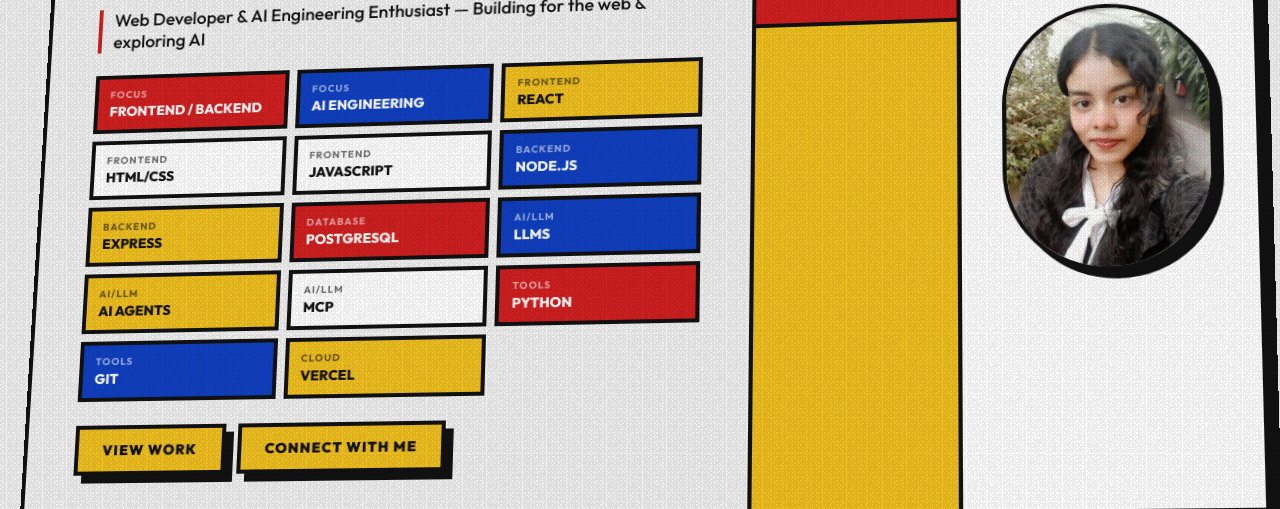
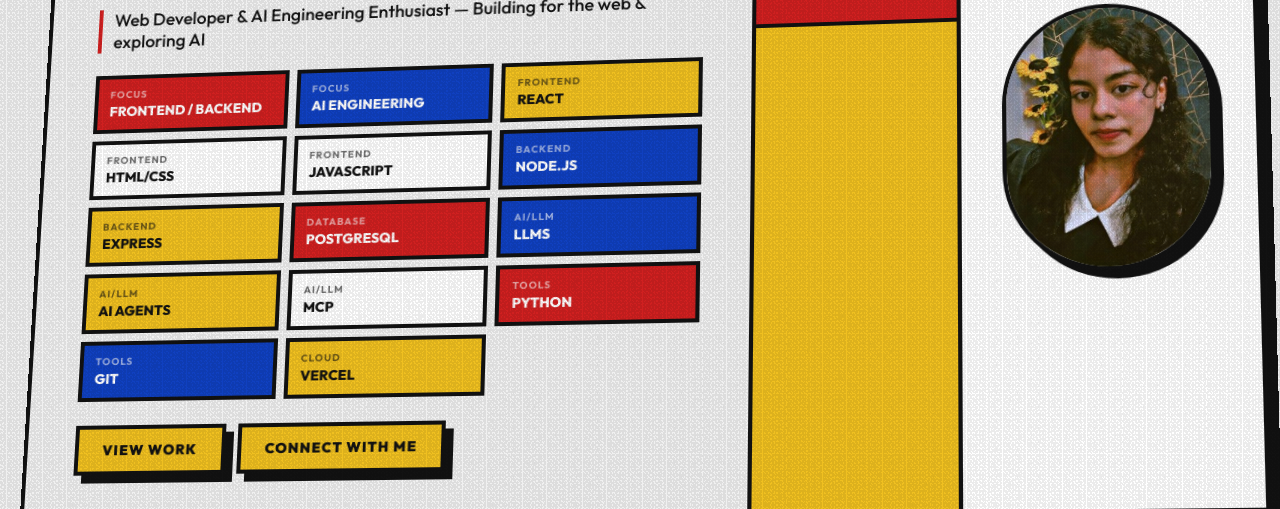
Before and after one commit to Harshitaonweb/My-Portfolio, a plain HTML site: page index.html in a window 1280 px wide. Shown: the part 282-791 px from the top of the page. Drawn offline with Linux system fonts and the light colour scheme.

Commit message:
picture update

```diff
--- a/index.html
+++ b/index.html
@@ -87,7 +87,7 @@
         <div class="comp-red"></div>
         <div class="comp-white">
           <div class="comp-oval">
-            <img src="PHOTO-2026-03-09-20-04-49.jpg" alt="Harshita Raj" class="comp-img">
+            <img src="My picture.jpeg" alt="Harshita Raj" class="comp-img">
           </div>
         </div>
         <div class="comp-yellow"></div>
```
Also changed, not shown: My picture.jpeg (added), PHOTO-2026-03-09-20-04-49.jpg (deleted), 1 other file.
